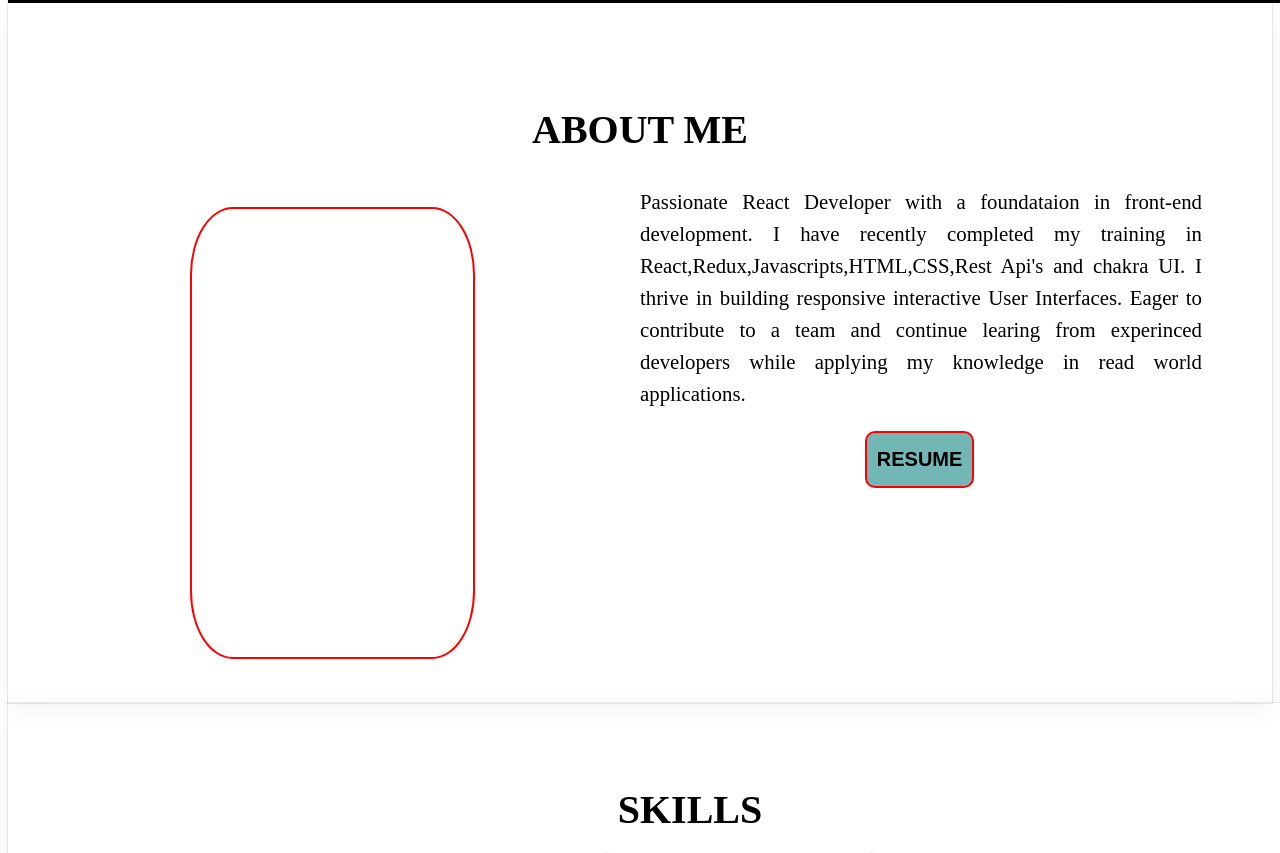
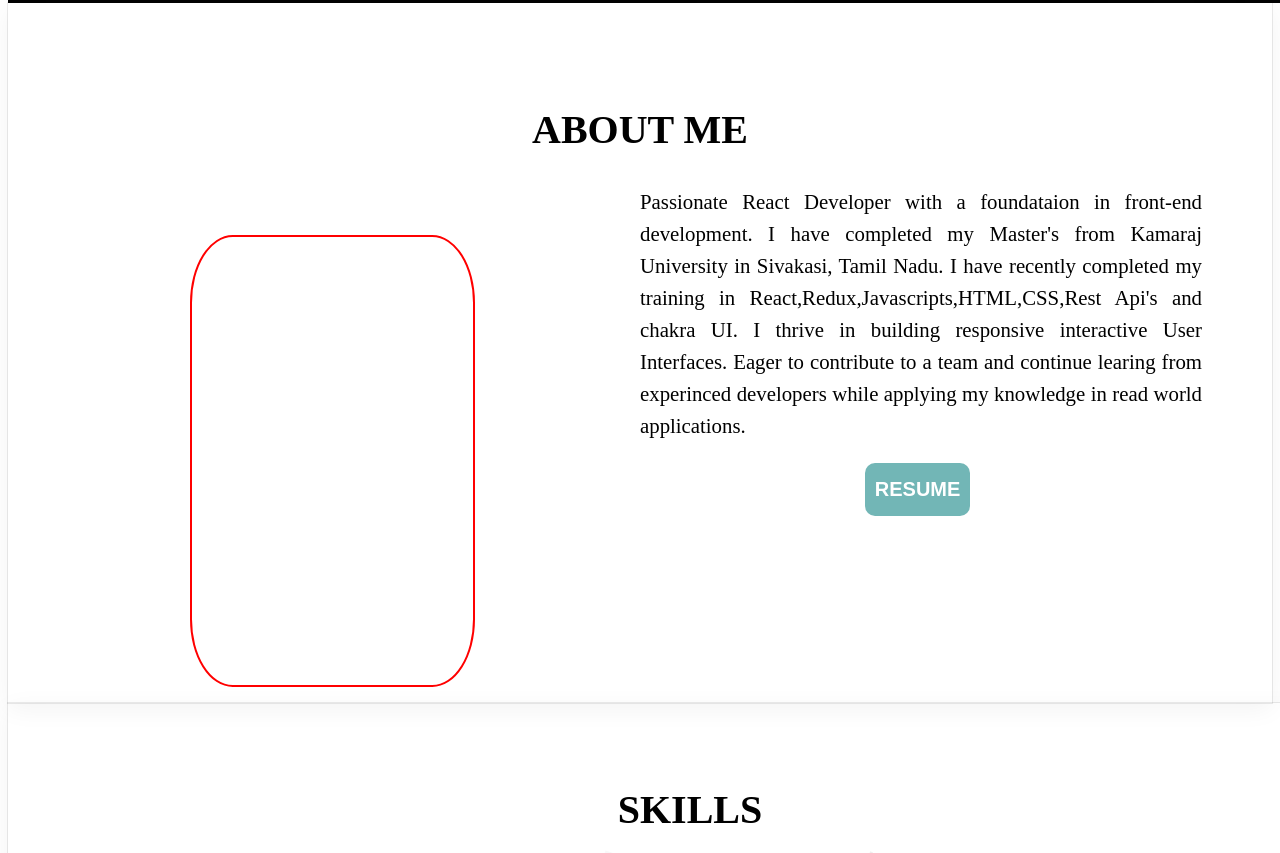
Before and after one commit to Gowsalya-Gopalakrishnan/portfolioRepo, a React (Vite) app: page / in a window 1280 px wide. Shown: the part 767-1620 px from the top of the page. Built offline with nearby package versions, Linux system fonts and the light colour scheme.

Commit message:
footer added

```diff
--- a/src/App.jsx
+++ b/src/App.jsx
@@ -5,7 +5,7 @@ import Home from './components/Home';
 import About from './components/About';
 import Skills from './components/Skills';
 import Projects from './components/Projects';
-import Statistics from './components/Statistics'
+import Statistics from './components/Footer'
 import Contact from './components/Contact';
 import Navbar from './components/Navbar';
 
--- a/src/components/About.jsx
+++ b/src/components/About.jsx
@@ -9,6 +9,7 @@ const About = () => {
         <div className='about-text'>
           <p>
         Passionate React Developer with a foundataion in front-end development.
+        I have completed my Master's from Kamaraj University in Sivakasi, Tamil Nadu.
         I have recently completed my training in React,Redux,Javascripts,HTML,CSS,Rest Api's and chakra UI.
         I thrive in building responsive interactive User Interfaces.
         Eager to contribute to a team and continue learing from experinced developers while applying my knowledge in read world applications.
--- /dev/null
+++ b/src/components/Footer.jsx
@@ -0,0 +1,12 @@
+import React from 'react'
+import '../styles/Footer.css'
+
+const Contact = () => {
+    return (
+      <div id="footer">
+        <h2>Thank you for Visiting 😊❤️</h2>
+      </div>
+    );
+  };
+
+export default Contact
--- a/src/components/Home.jsx
+++ b/src/components/Home.jsx
@@ -2,7 +2,7 @@ import React from 'react'
 import About from './About';
 import Skills from './Skills';
 import Projects from './Projects';
-import Statistics from './Statistics'
+import Footer from './Footer'
 import Contact from './Contact';
 import '../styles/Home.css'
 import '../styles/About.css'
@@ -24,6 +24,7 @@ const Home = () => {
       <Projects/>
       {/* <Statistics/> */}
       <Contact/>
+      <Footer/>
       </div>
       </>
 
--- a/src/components/Statistics.jsx
+++ /dev/null
@@ -1,13 +0,0 @@
-import React from 'react'
-import '../styles/Statistics.css'
-
-const Contact = () => {
-    return (
-      <div id="statistics">
-        <h2>Statistics Section</h2>
-        <p>This is the statics section content.</p>
-      </div>
-    );
-  };
-
-export default Contact
--- /dev/null
+++ b/src/styles/Footer.css
@@ -0,0 +1,12 @@
+#footer{
+    /* margin-top: 10%; */
+    /* padding: -10px; */
+    /* border: 2px solid red; */
+    /* height: 5%; */
+    width: 100%;
+    position: bottom;
+    bottom: 0;
+    background-color: rgb(17, 77, 74);
+    color: white;
+    text-align: center;
+}
--- a/src/styles/Home.css
+++ b/src/styles/Home.css
@@ -3,6 +3,7 @@
     padding: 20px;
     margin-top: 10px;
     width: 100%;
+    /* position: fixed; */
     text-align: center;
     /* border: 2px solid red; */
     background-image: url(../assets/black1.jpg);
--- a/src/styles/Navbar.css
+++ b/src/styles/Navbar.css
@@ -1,7 +1,7 @@
 
 .navbar {
     padding: 10px;
-    width: 100%;
+    width: 99%;
     height: 50px;
     display: flex;
     justify-content: space-between; /* Space out the logo and the links */
@@ -40,25 +40,7 @@
     color: blue;
 
   }
-  .resumebtn{
-    padding: 15px 10px;
-    margin-left: 70%;
-    border-radius: 10px;
-    background-color: rgb(114, 182, 182);
-    border: none;
-    font-size: 20px;
-    text-transform: uppercase;
-    font-weight: bold;
-    border: 2px solid red;
-    /* padding: 5px; */
-    color: black;
-    transition: transform .2s;
-}
-.resumebtn:hover{
-    cursor: pointer;
-    transform: scale(1.2);
 
-}
   /* Hamburger Icon Styling */
   .hamburger-icon {
     display: none; /* Hidden by default on larger screens */
--- a/src/styles/Statistics.css
+++ /dev/null
@@ -1,6 +0,0 @@
-#statistics{
-    /* margin-top: 10%; */
-    padding: 50px;
-    border: 2px solid red;
-    height: 70vb;
-    }
```
